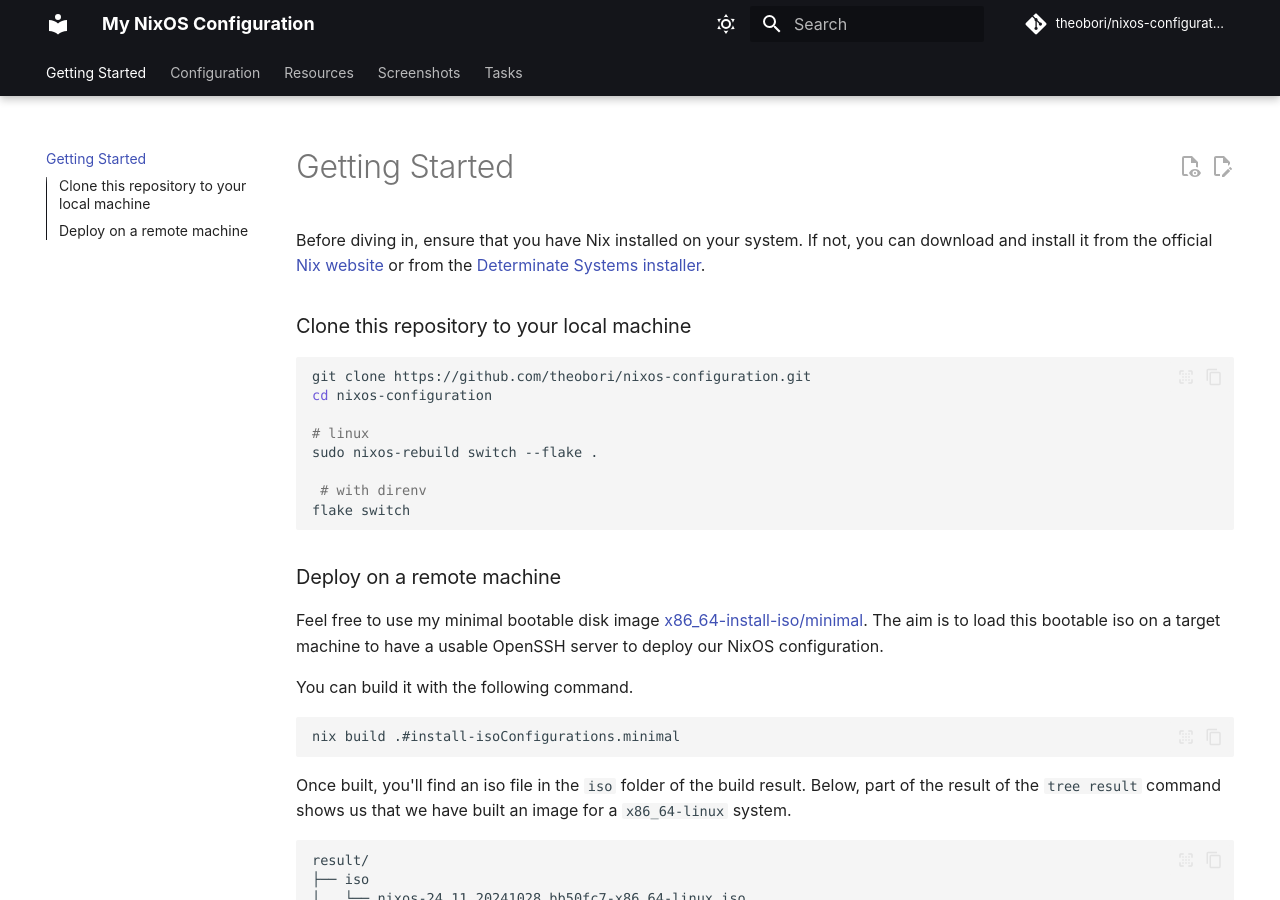
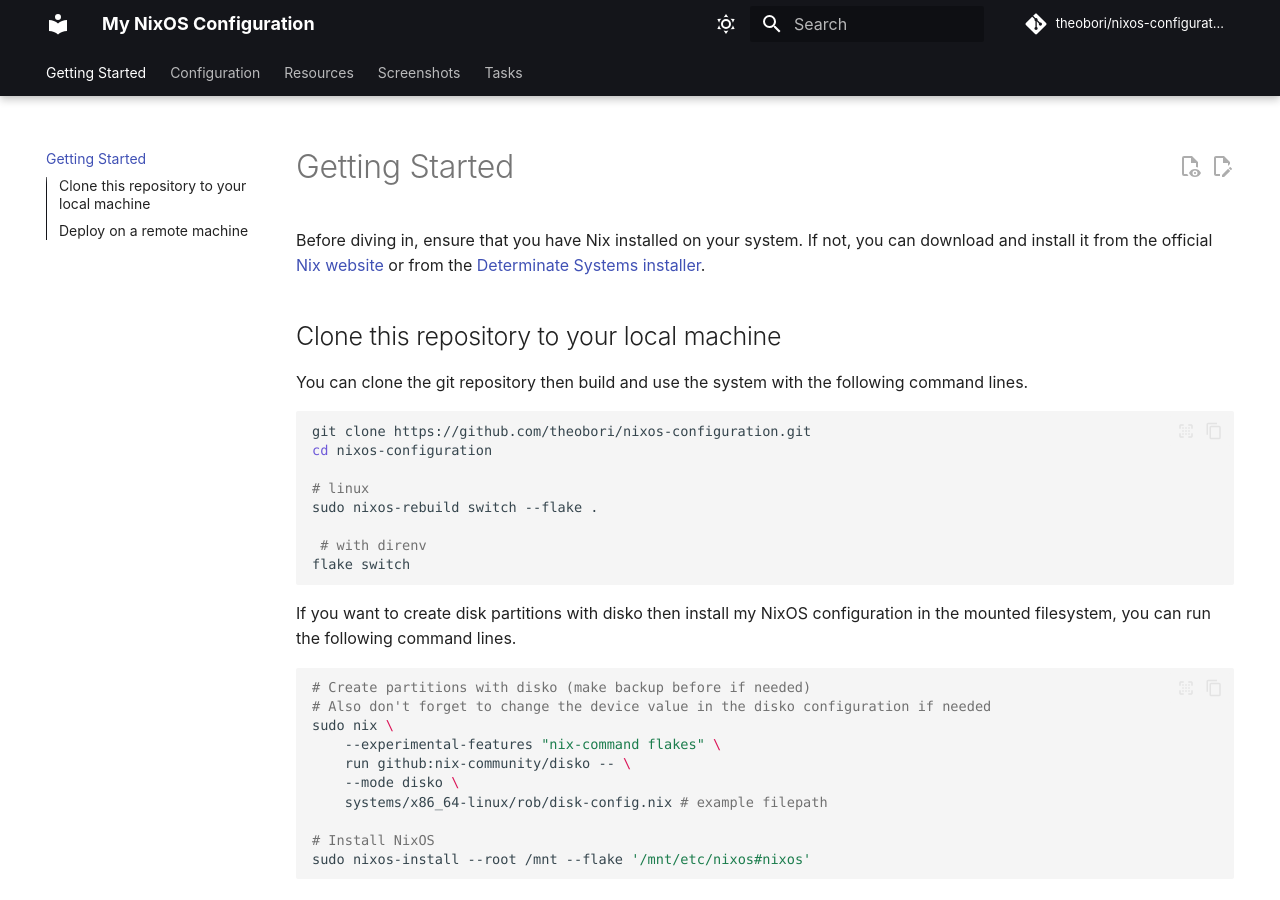
Before and after one commit to theobori/nixos-configuration, an MkDocs documentation site: the page built from docs/docs/index.md, in a window 1280 px wide and 900 px high. Built offline with MkDocs 1.6.1 and Material for MkDocs 9.7.7, drawn with Linux system fonts in a browser that asks for light colours; comment, search, counter and statistics services are not loaded.

Commit message:
:memo: Updated the documentation

````diff
--- a/docs/docs/index.md
+++ b/docs/docs/index.md
@@ -5,7 +5,9 @@
 [Nix website](https://nixos.org/download.html) or from the
 [Determinate Systems installer](https://github.com/DeterminateSystems/nix-installer).
 
-### Clone this repository to your local machine
+## Clone this repository to your local machine
+
+You can clone the git repository then build and use the system with the following command lines.
 
 ```bash
 git clone https://github.com/theobori/nixos-configuration.git
@@ -18,7 +20,22 @@
 flake switch
 ```
 
-### Deploy on a remote machine
+If you want to create disk partitions with disko then install my NixOS configuration in the mounted filesystem, you can run the following command lines.
+
+```bash
+# Create partitions with disko (make backup before if needed)
+# Also don't forget to change the device value in the disko configuration if needed
+sudo nix \
+    --experimental-features "nix-command flakes" \
+    run github:nix-community/disko -- \
+    --mode disko \
+    systems/x86_64-linux/rob/disk-config.nix # example filepath
+
+# Install NixOS
+sudo nixos-install --root /mnt --flake '/mnt/etc/nixos#nixos'
+```
+
+## Deploy on a remote machine
 
 Feel free to use my minimal bootable disk image [x86_64-install-iso/minimal](/systems/x86_64-install-iso/minimal/default.nix). The aim is to load this bootable iso on a target machine to have a usable OpenSSH server to deploy our NixOS configuration.
 
````
Also changed, not shown: docs/docs/tasks.md (+1 -0 lines), README.md.
